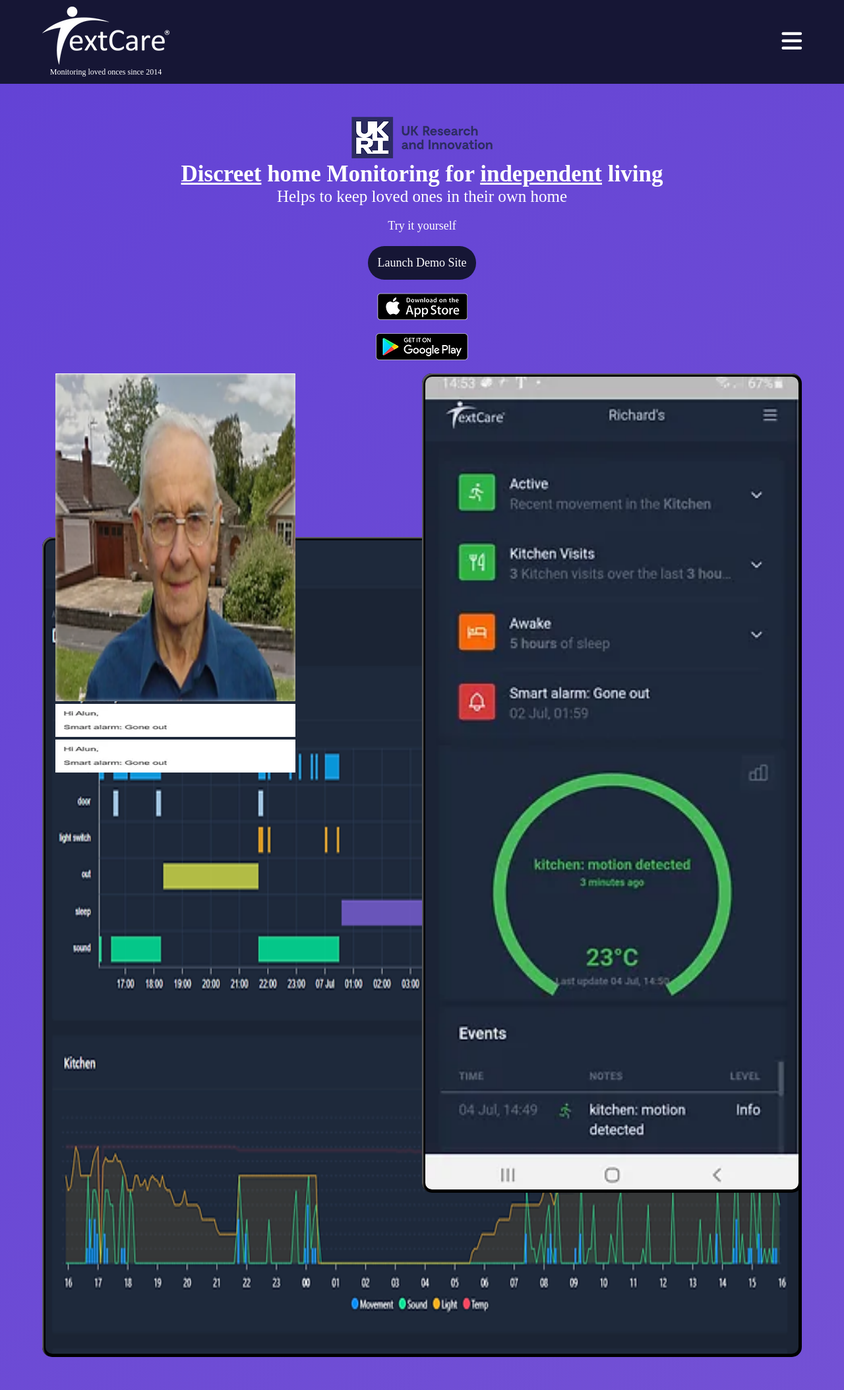
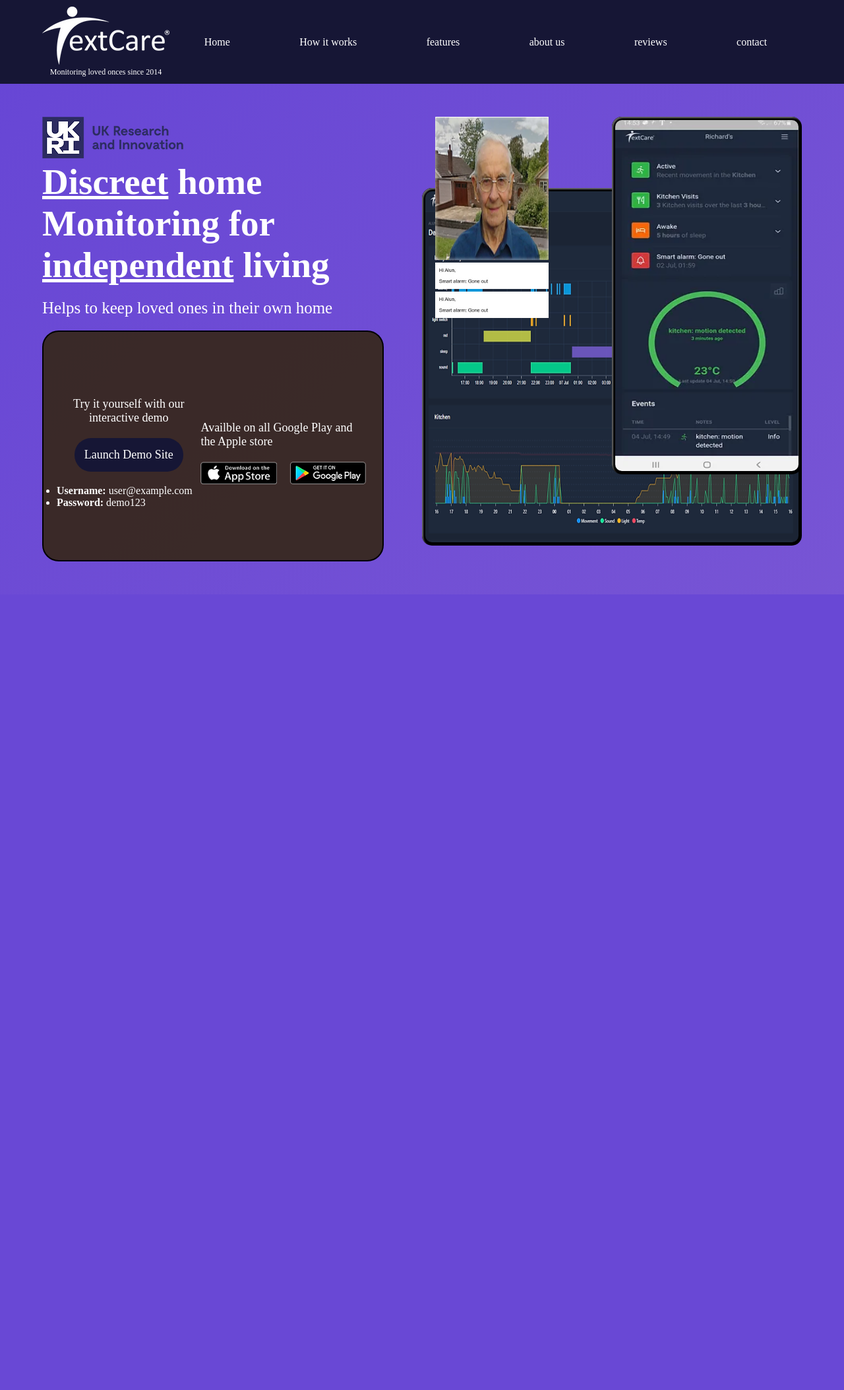
Before and after one commit to michael86/text-care, a PHP site: page / in a window 1280 px wide. Shown: the whole page at 66% size. After the commit the page ends 901 px from the top, so only its background shows below. Run offline with PHP 8.4, Linux system fonts and the light colour scheme.

Commit message:
landing responsiveness and animation

```diff
--- a/app.js
+++ b/app.js
@@ -1,2 +1,2 @@
 import "./modules/animations/nav.js";
-// import "./modules/animations/header.js";
+import "./modules/animations/landing.js";
--- a/index.html
+++ b/index.html
@@ -50,7 +50,9 @@
         </div>
 
         <nav>
-          <ul class="flex flex-col justify-center align-center">
+          <ul
+            class="flex flex-col flex-md-row justify-center justify-md-around align-center"
+          >
             <li>
               <span class="nav-item-overlay">
                 <a class="text-white" href="#body">Home</a>
@@ -86,41 +88,68 @@
       </div>
     </div>
 
-    <header class="flex flex-col justify-center align-center">
-      <div class="header-text container text-center">
-        <img src="./assets/imgs/branding/UKRI logo.webp" alt="UKRI Logo" />
+    <header>
+      <div
+        class="container flex flex-col flex-md-row justify-center align-center"
+      >
+        <div class="header-text container text-center text-md-start mt-0">
+          <img
+            class="landing-img"
+            src="./assets/imgs/branding/UKRI logo.webp"
+            alt="UKRI Logo"
+          />
 
-        <h1 class="text-white">
+          <h1 class="text-white landing-text">
             <span class="underline">Discreet</span> home Monitoring for
             <strong><span class="underline">independent</span></strong> living
           </h1>
 
-        <h3 class="text-white">Helps to keep loved ones in their own home</h3>
+          <h3 class="text-white landing-text mt-2">
+            Helps to keep loved ones in their own home
+          </h3>
 
+          <div
+            class="app-container flex flex-col flex-md-row align-center mt-2 justify-center mx-auto mx-md-0"
+          >
             <div class="launch-demo-container text-center">
-          <p class="text-white">Try it yourself</p>
+              <p class="text-white landing-cta">
+                Try it yourself with our interactive demo
+              </p>
 
-          <div class="launch-demo mx-auto mt-2">
+              <div class="launch-demo mx-auto mt-2 landing-cta">
                 <p>Launch Demo Site</p>
               </div>
+
+              <ul class="text-start text-white mt-2">
+                <li><strong>Username:</strong> user@example.com</li>
+                <li><strong>Password:</strong> demo123</li>
+              </ul>
             </div>
 
             <div
-          class="app-container flex flex-col align-center justify-center mx-auto"
+              class="flex flex-col justify-center app-store-container mx-auto mt-2"
             >
+              <p class="text-white">
+                Availble on all Google Play and the Apple store
+              </p>
+              <div class="flex flex-row">
                 <img
                   src="./assets/imgs/cta/apple-store.webp"
                   alt="download from the Apple store"
+                  class="app-image mr-2"
                 />
                 <img
                   src="./assets/imgs/cta/g-play-store.webp"
                   alt="download from the Google Play Store"
+                  class="app-image"
                 />
               </div>
             </div>
+          </div>
+        </div>
 
-      <div class="container">
-        <div class="header-splash mt-2">
+        <div class="container splash-container mt-2 mt-md-0">
+          <div class="header-splash mt-2 mt-md-0">
             <img
               class="splash-potrait-view"
               src="./assets/imgs/promo/potraitwebp.webp"
@@ -150,6 +179,7 @@
             </div>
           </div>
         </div>
+      </div>
     </header>
   </body>
 </html>
--- /dev/null
+++ b/modules/animations/landing.js
@@ -0,0 +1,101 @@
+gsap.set(".landing-text", { perspective: 400 });
+
+const tl = gsap
+  .timeline({ paused: true })
+  .from(
+    ".landing-img",
+    {
+      duration: 0.5,
+      opacity: 0,
+
+      y: "100",
+    },
+    "+=0.5"
+  )
+  .from(".landing-text", {
+    duration: 0.5,
+    opacity: 0,
+    y: "100",
+    stagger: 0.5,
+  })
+  .to(".app-container", {
+    duration: 0.5,
+    backgroundColor: "rgba(53, 38, 22, 0.9)",
+    border: "2px solid",
+  })
+  .from(".landing-cta", {
+    duration: 0.5,
+    opacity: 0,
+    y: "0",
+    stagger: 0.5,
+  })
+  .to(".app-image", {
+    duration: 0.2,
+    opacity: 1,
+    stagger: 0.5,
+    x: 0,
+  });
+
+tl.play();
+
+[...document.querySelectorAll(".app-image")].forEach((img) => {
+  img.addEventListener("mouseenter", (e) => {
+    gsap.to(img, {
+      scale: 1.3,
+    });
+  });
+
+  img.addEventListener("mouseleave", (e) => {
+    gsap.to(img, {
+      scale: 1,
+    });
+  });
+});
+
+let options = {
+  root: null,
+  rootMargin: "0px",
+  threshold: 0.5,
+};
+
+const splash = document.querySelector(".header-splash");
+
+const splashTl = gsap.timeline({ paused: true });
+
+splashTl
+
+  .to(".splash-landscape-view", {
+    duration: 1,
+    opacity: 1,
+    y: 0,
+    ease: "power3",
+  })
+  .to(".splash-potrait-view", {
+    duration: 1,
+    opacity: 1,
+    y: 0,
+    ease: "power3",
+  })
+  .to(".splash-convo", {
+    duration: 1,
+    opacity: 1,
+    y: 0,
+    ease: "power3",
+  })
+  .to(".splash-message", {
+    duration: 1,
+    x: 0,
+    stagger: 0.5,
+  });
+
+const animateSplash = (entries) => {
+  entries.forEach((entry) => {
+    console.log(entry.intersectionRatio);
+    if (entry.intersectionRatio > 0.5) {
+      splashTl.play();
+    }
+  });
+};
+
+let observer = new IntersectionObserver(animateSplash, options);
+observer.observe(splash);
--- a/styles/style.css
+++ b/styles/style.css
@@ -53,6 +53,10 @@ body {
   text-align: center;
 }
 
+.text-start {
+  text-align: start;
+}
+
 .underline {
   text-decoration: underline;
 }
@@ -75,8 +79,16 @@ body {
   margin: auto;
 }
 
+.mt-0 {
+  margin-top: 0;
+}
+
 .app-container img, .launch-demo, .launch-demo-container, .header-text > p:first-of-type, .mt-2 {
   margin-top: 2rem;
+}
+
+.mr-2 {
+  margin-right: 2rem;
 }
 
 .header-splash .splash-landscape-view, .header-splash .splash-potrait-view {
@@ -106,12 +118,12 @@ body {
 nav {
   width: 0;
   overflow: hidden;
-  max-width: 80rem;
   height: 0;
   opacity: 0;
   position: absolute;
   top: 25px;
   left: 0;
+  z-index: 2;
 }
 nav img {
   width: 100%;
@@ -202,20 +214,29 @@ header {
 }
 
 .app-container {
-  width: 25rem;
+  width: 100%;
+  padding: 2rem;
+  border-radius: 25px;
+  border: 0px #161635 solid;
+  background-color: rgba(53, 38, 22, 0);
 }
 .app-container img {
-  transform: scale(1);
-  transition: transform 0.2s ease-in-out;
+  opacity: 0;
+  transform: translate(200px, 0px);
+  width: 45%;
 }
 .app-container img:hover {
   cursor: pointer;
-  transform: scale(1.5);
+}
+
+.splash-container {
+  overflow: hidden;
 }
 
 .header-splash {
   display: grid;
   width: 100%;
+  max-height: 65rem;
   grid-template-columns: repeat(6, 1fr);
   grid-template-rows: repeat(6, 1fr);
 }
@@ -227,11 +248,15 @@ header {
   grid-column: 4/span 3;
   grid-row: 1/span 5;
   z-index: 2;
+  opacity: 0;
+  transform: translate(0px, 400px);
 }
 .header-splash .splash-landscape-view {
   grid-column: 1/span 6;
   grid-row: 2/span 5;
   z-index: 1;
+  opacity: 0;
+  transform: translate(0px, 400px);
 }
 .header-splash .splash-convo {
   grid-column: 1/span 2;
@@ -239,6 +264,8 @@ header {
   z-index: 2;
   margin-left: 2rem;
   position: relative;
+  opacity: 0;
+  transform: translate(0px, 400px);
 }
 .header-splash .splash-convo::before {
   content: "";
@@ -252,9 +279,60 @@ header {
   pointer-events: none;
 }
 .header-splash .splash-convo .splash-message {
-  height: 5rem;
+  transform: translate(-400px, 0px);
+  height: 4rem;
 }
 
+@media screen and (min-width: 900px) {
+  .mt-md-0 {
+    margin-top: 0;
+  }
+  .mx-md-0 {
+    margin-left: 0;
+    margin-right: 0;
+  }
+  .text-md-start {
+    text-align: start;
+  }
+  .flex-md-row {
+    flex-direction: row;
+  }
+  .align-md-start {
+    align-items: flex-start;
+  }
+  .justify-md-between {
+    justify-content: space-between;
+  }
+  .justify-md-around {
+    justify-content: space-around;
+  }
+  nav {
+    width: 100%;
+    height: -webkit-fit-content;
+    height: -moz-fit-content;
+    height: fit-content;
+    opacity: 1;
+    position: relative;
+    top: 0;
+    left: 0;
+  }
+  nav ul li {
+    color: #fff;
+    transform: scale(1);
+  }
+  .hamburger {
+    display: none;
+  }
+  .header-text h1 {
+    font-size: 5.5rem;
+    max-width: 61.8rem;
+  }
+  .app-container {
+    margin-top: 2rem;
+    max-width: 90%;
+    min-height: 35rem;
+  }
+}
 @-webkit-keyframes animateGradient {
   0% {
     background-position: 0% 25%;
@@ -266,7 +344,6 @@ header {
     background-position: 0% 25%;
   }
 }
-
 @keyframes animateGradient {
   0% {
     background-position: 0% 25%;
--- a/styles/style.scss
+++ b/styles/style.scss
@@ -1,5 +1,5 @@
 $primary: #161635;
-
+$secondary: #352616;
 * {
   margin: 0;
   padding: 0;
@@ -53,6 +53,10 @@ body {
   text-align: center;
 }
 
+.text-start {
+  text-align: start;
+}
+
 .underline {
   text-decoration: underline;
 }
@@ -69,10 +73,17 @@ body {
   margin: 0 auto;
 }
 
+.mt-0 {
+  @extend %mt-0;
+}
+
 .mt-2 {
   @extend %mt-2;
 }
 
+.mr-2 {
+  @extend %mr-2;
+}
 .container {
   width: 90%;
   max-width: 200rem;
@@ -80,8 +91,19 @@ body {
 }
 
 //extends
+%mt-0 {
+  margin-top: 0;
+}
+
 %mt-2 {
   margin-top: 2rem;
+}
+
+%mr-2 {
+  margin-right: 2rem;
+}
+%mt-md-0 {
+  margin-top: 0;
 }
 
 %phone-design {
@@ -114,13 +136,12 @@ body {
 nav {
   width: 0;
   overflow: hidden;
-  max-width: 80rem;
   height: 0;
   opacity: 0;
   position: absolute;
   top: 25px;
   left: 0;
-
+  z-index: 2;
   img {
     width: 100%;
     height: auto;
@@ -230,22 +251,31 @@ header {
 }
 
 .app-container {
-  width: 25rem;
-
+  width: 100%;
+  padding: 2rem;
+  border-radius: 25px;
+  border: 0px $primary solid;
+  background-color: rgba(53, 38, 22, 0);
   img {
     @extend %mt-2;
-    transform: scale(1);
-    transition: transform 0.2s ease-in-out;
+    opacity: 0;
+    transform: translate(200px, 0px);
+    width: 45%;
+
     &:hover {
       cursor: pointer;
-      transform: scale(1.5);
     }
   }
+}
+
+.splash-container {
+  overflow: hidden;
 }
 
 .header-splash {
   display: grid;
   width: 100%;
+  max-height: 65rem;
   grid-template-columns: repeat(6, 1fr);
   grid-template-rows: repeat(6, 1fr);
 
@@ -259,6 +289,8 @@ header {
     grid-column: 4 / span 3;
     grid-row: 1 / span 5;
     z-index: 2;
+    opacity: 0;
+    transform: translate(0px, 400px);
   }
 
   .splash-landscape-view {
@@ -266,6 +298,8 @@ header {
     grid-column: 1 / span 6;
     grid-row: 2 / span 5;
     z-index: 1;
+    opacity: 0;
+    transform: translate(0px, 400px);
   }
 
   .splash-convo {
@@ -274,6 +308,8 @@ header {
     z-index: 2;
     margin-left: 2rem;
     position: relative;
+    opacity: 0;
+    transform: translate(0px, 400px);
 
     &::before {
       content: "";
@@ -289,8 +325,68 @@ header {
       pointer-events: none;
     }
     .splash-message {
-      height: 5rem;
+      transform: translate(-400px, 0px);
+      height: 4rem;
     }
+  }
+}
+
+@media screen and (min-width: 900px) {
+  .mt-md-0 {
+    margin-top: 0;
+  }
+
+  .mx-md-0 {
+    margin-left: 0;
+    margin-right: 0;
+  }
+
+  .text-md-start {
+    text-align: start;
+  }
+
+  .flex-md-row {
+    flex-direction: row;
+  }
+
+  .align-md-start {
+    align-items: flex-start;
+  }
+
+  .justify-md-between {
+    justify-content: space-between;
+  }
+
+  .justify-md-around {
+    justify-content: space-around;
+  }
+  nav {
+    width: 100%;
+    height: fit-content;
+    opacity: 1;
+    position: relative;
+    top: 0;
+    left: 0;
+
+    ul li {
+      color: #fff;
+      transform: scale(1);
+    }
+  }
+
+  .hamburger {
+    display: none;
+  }
+
+  .header-text h1 {
+    font-size: 5.5rem;
+    max-width: 61.8rem;
+  }
+
+  .app-container {
+    margin-top: 2rem;
+    max-width: 90%;
+    min-height: 35rem;
   }
 }
 
```
Also changed, not shown: package-lock.json (added), 1 other file. Lines whose indentation alone changed are shown as unchanged.
